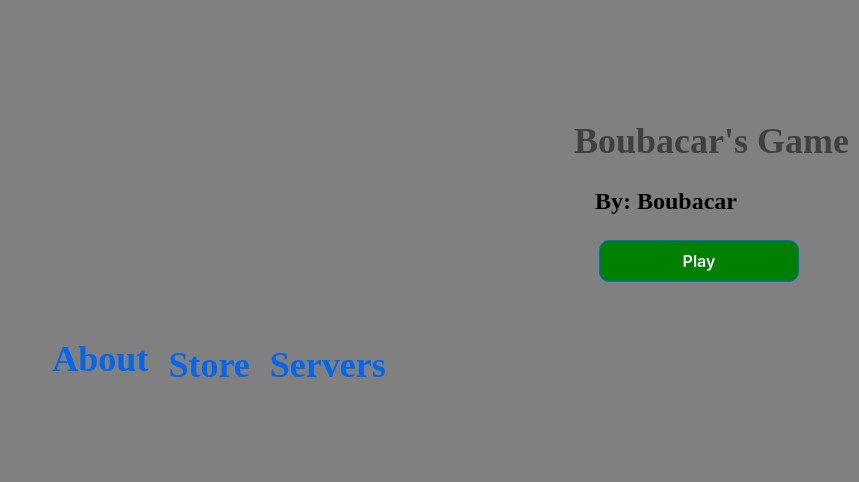
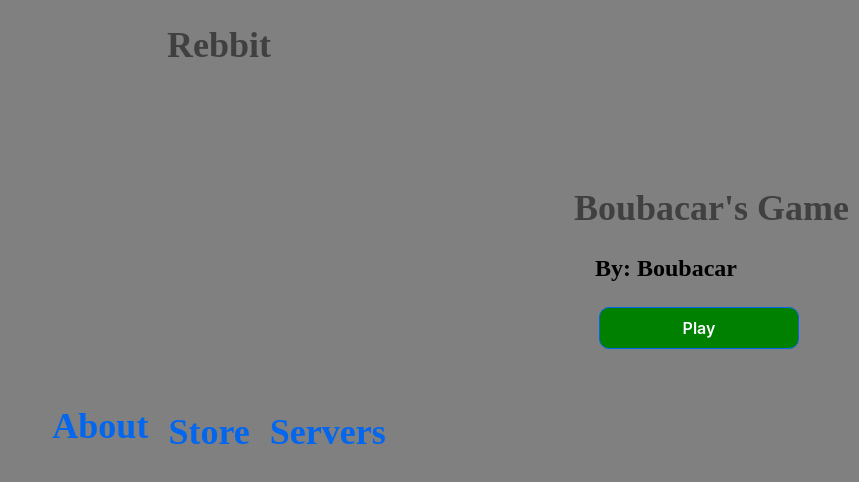
Before and after one commit to nothankyouwdym/Roblox-Page-Project, a React (Vite) app: page / in a window 1280 px wide. Shown: the top 482 px of the page, without its empty margins (421-1280 px from the left). Built offline with nearby package versions, Linux system fonts and the light colour scheme.

Commit message:
1 file modified

```diff
--- a/src/App.jsx
+++ b/src/App.jsx
@@ -7,6 +7,7 @@ import Sidebar from "./Sidebar"
 const App = () =>{
   return(
     <section>
+      <h1>Rebbit</h1>
       <Sidebar />
       <LowerComponent />
       <Outlet />
```
